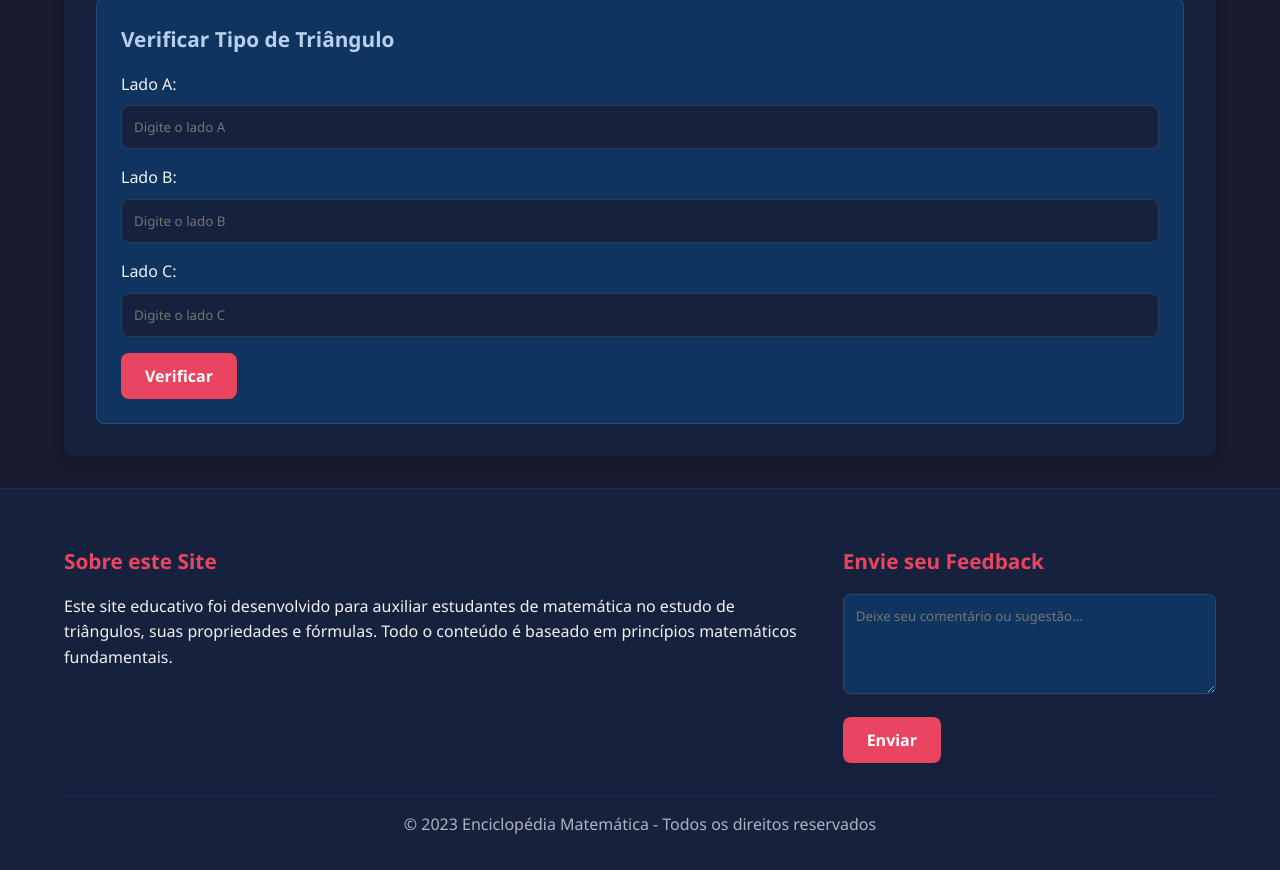
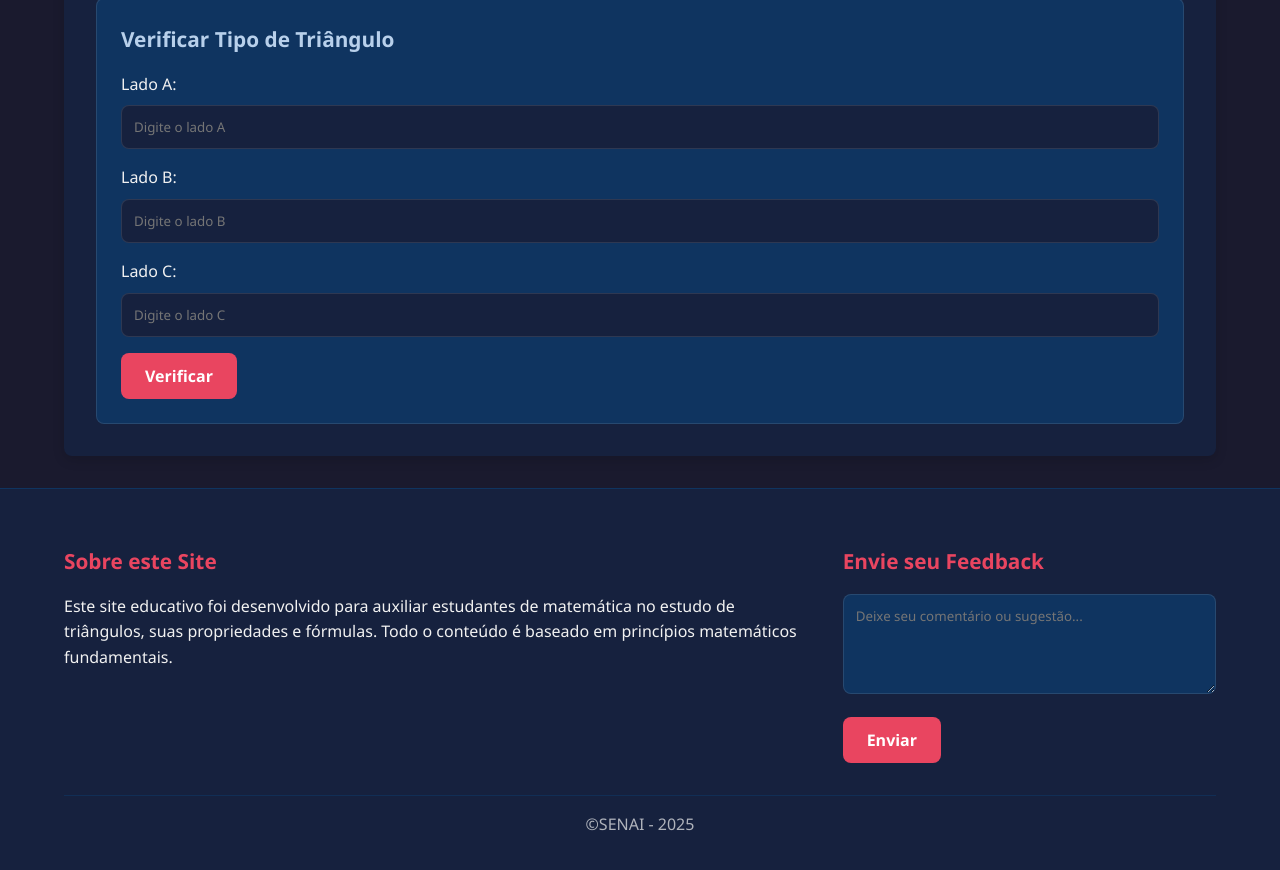
Before and after one commit to Murilo1frz/calculadora, a plain HTML site: page index.html in a window 1280 px wide. Shown: the part 3189-4059 px from the top of the page. Drawn offline with Linux system fonts and the light colour scheme.

Commit message:
Atualizando código com mudanças recentes

```diff
--- a/index.html
+++ b/index.html
@@ -224,7 +224,7 @@
             </div>
 
             <div class="copyright">
-                <p>&copy; 2023 Enciclopédia Matemática - Todos os direitos reservados</p>
+                <p>&copy;SENAI - 2025</p>
             </div>
         </div>
     </footer>
```
